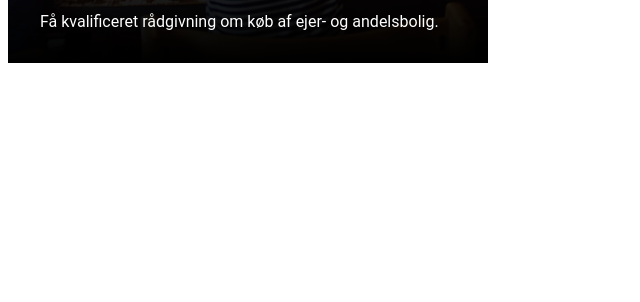
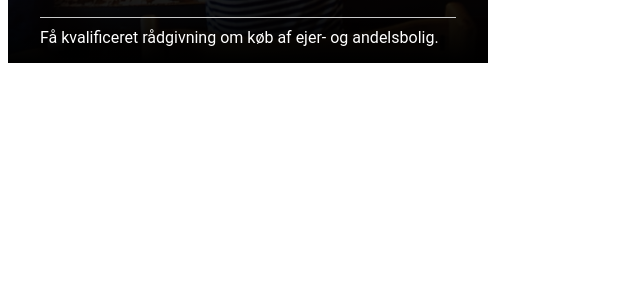
Before and after one commit to Koseioki/Teaserblok, a plain HTML site: page index.html in a window 1280 px wide. Shown: the part 498-800 px from the top of the page, without its empty margins (0-640 px from the left). Drawn offline with Linux system fonts and the light colour scheme.

Commit message:
use relative instead of z-index

```diff
--- a/style.css
+++ b/style.css
@@ -165,9 +165,12 @@ a::after {
     /* z-index: auto; */
 }
 
-.eKXaBQ{
-    z-index: 60;
-    /* position: relative; */
+.eKXaBQ p{
+    /* height: 1rem; */
+    /* border: 1px solid red; */
+    /* z-index: 60; */
+    margin: 0;
+    position: relative;
 }
 
 /* .iveWEE:hover, */
```
